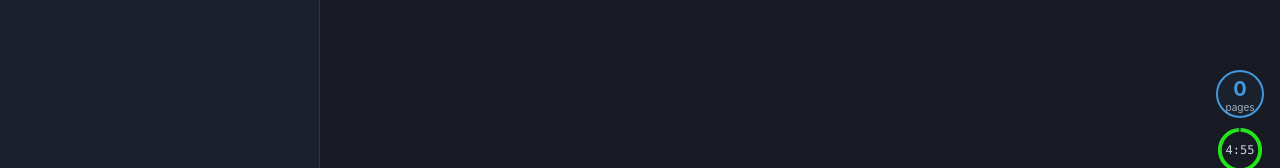
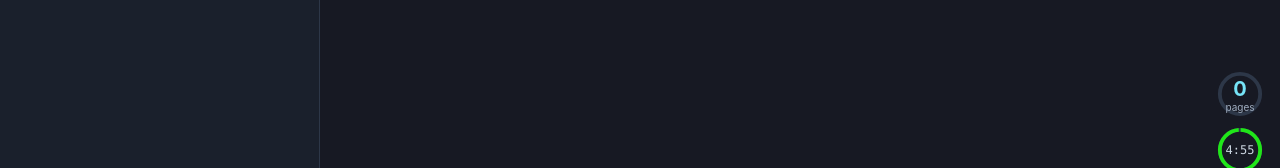
Before and after one commit to kijimaD/srd, a Next.js app: page / in a window 1280 px wide. Shown: the part 610-778 px from the top of the page. Built offline with nearby package versions, Linux system fonts and the light colour scheme; what @chakra-ui/next-js would draw is missing.

Commit message:
refactor: 移動した

```diff
--- /dev/null
+++ b/app/components/PageCounter.jsx
@@ -0,0 +1,79 @@
+'use client'
+
+import { useState, useEffect, useRef } from 'react'
+import { Box, CircularProgress, CircularProgressLabel } from '@chakra-ui/react'
+
+const MAX_PAGES = 10
+
+function PageCounter({ pageNum, isTopHalf }) {
+  const [pageChangeCount, setPageChangeCount] = useState(0)
+  const lastPageChangeRef = useRef(Date.now())
+
+  useEffect(() => {
+    // Calculate initial page change count
+    updatePageChangeCount()
+  }, [])
+
+  useEffect(() => {
+    // Record page change when pageNum or isTopHalf changes
+    if (pageNum && isTopHalf !== undefined) {
+      recordPageChange()
+    }
+  }, [pageNum, isTopHalf])
+
+  const updatePageChangeCount = () => {
+    const stored = localStorage.getItem('pageChanges')
+    const changes = stored ? JSON.parse(stored) : []
+    const oneHourAgo = Date.now() - 60 * 60 * 1000
+    const recentChanges = changes.filter(timestamp => timestamp > oneHourAgo)
+
+    // Clean up old entries
+    localStorage.setItem('pageChanges', JSON.stringify(recentChanges))
+    setPageChangeCount(recentChanges.length)
+  }
+
+  const recordPageChange = () => {
+    const now = Date.now()
+    const timeSinceLastChange = now - lastPageChangeRef.current
+
+    // Only count if more than 10 seconds have passed
+    if (timeSinceLastChange >= 10000) {
+      const stored = localStorage.getItem('pageChanges')
+      const changes = stored ? JSON.parse(stored) : []
+      changes.push(now)
+
+      const oneHourAgo = now - 60 * 60 * 1000
+      const recentChanges = changes.filter(timestamp => timestamp > oneHourAgo)
+
+      localStorage.setItem('pageChanges', JSON.stringify(recentChanges))
+      setPageChangeCount(recentChanges.length)
+    }
+
+    lastPageChangeRef.current = now
+  }
+
+  const percentage = Math.min((pageChangeCount / MAX_PAGES) * 100, 100)
+
+  return (
+    <CircularProgress
+      value={percentage}
+      size="12"
+      color="cyan.400"
+      trackColor="gray.700"
+      thickness="0.5rem"
+    >
+      <CircularProgressLabel>
+        <Box textAlign="center">
+          <Box fontSize="xl" fontWeight="bold" color="cyan.300">
+            {pageChangeCount}
+          </Box>
+          <Box fontSize="2xs" color="gray.400" mt="-1">
+            pages
+          </Box>
+        </Box>
+      </CircularProgressLabel>
+    </CircularProgress>
+  )
+}
+
+export default PageCounter
--- a/app/components/ReadingStats.jsx
+++ b/app/components/ReadingStats.jsx
@@ -1,78 +1,13 @@
 'use client'
 
-import { useState, useEffect, useRef } from 'react'
 import { Box } from '@chakra-ui/react'
 import TimerGauge from './TimerGauge'
+import PageCounter from './PageCounter'
 
 function ReadingStats({ timerKey, pageNum, isTopHalf }) {
-  const [pageChangeCount, setPageChangeCount] = useState(0)
-  const lastPageChangeRef = useRef(Date.now())
-
-  useEffect(() => {
-    // Calculate initial page change count
-    updatePageChangeCount()
-  }, [])
-
-  useEffect(() => {
-    // Record page change when pageNum or isTopHalf changes
-    if (pageNum && isTopHalf !== undefined) {
-      recordPageChange()
-    }
-  }, [pageNum, isTopHalf])
-
-  const updatePageChangeCount = () => {
-    const stored = localStorage.getItem('pageChanges')
-    const changes = stored ? JSON.parse(stored) : []
-    const oneHourAgo = Date.now() - 60 * 60 * 1000
-    const recentChanges = changes.filter(timestamp => timestamp > oneHourAgo)
-
-    // Clean up old entries
-    localStorage.setItem('pageChanges', JSON.stringify(recentChanges))
-    setPageChangeCount(recentChanges.length)
-  }
-
-  const recordPageChange = () => {
-    const now = Date.now()
-    const timeSinceLastChange = now - lastPageChangeRef.current
-
-    // Only count if more than 10 seconds have passed
-    if (timeSinceLastChange >= 10000) {
-      const stored = localStorage.getItem('pageChanges')
-      const changes = stored ? JSON.parse(stored) : []
-      changes.push(now)
-
-      const oneHourAgo = now - 60 * 60 * 1000
-      const recentChanges = changes.filter(timestamp => timestamp > oneHourAgo)
-
-      localStorage.setItem('pageChanges', JSON.stringify(recentChanges))
-      setPageChangeCount(recentChanges.length)
-    }
-
-    lastPageChangeRef.current = now
-  }
-
   return (
     <Box display="flex" flexDirection="column" gap={2} alignItems="center">
-      <Box
-        display="flex"
-        alignItems="center"
-        justifyContent="center"
-        w="12"
-        h="12"
-        borderRadius="full"
-        bg="gray.800"
-        border="2px"
-        borderColor="blue.400"
-      >
-        <Box textAlign="center">
-          <Box fontSize="xl" fontWeight="bold" color="blue.400">
-            {pageChangeCount}
-          </Box>
-          <Box fontSize="2xs" color="gray.400" mt="-1">
-            pages
-          </Box>
-        </Box>
-      </Box>
+      <PageCounter pageNum={pageNum} isTopHalf={isTopHalf} />
       <TimerGauge key={timerKey} />
     </Box>
   )
```
